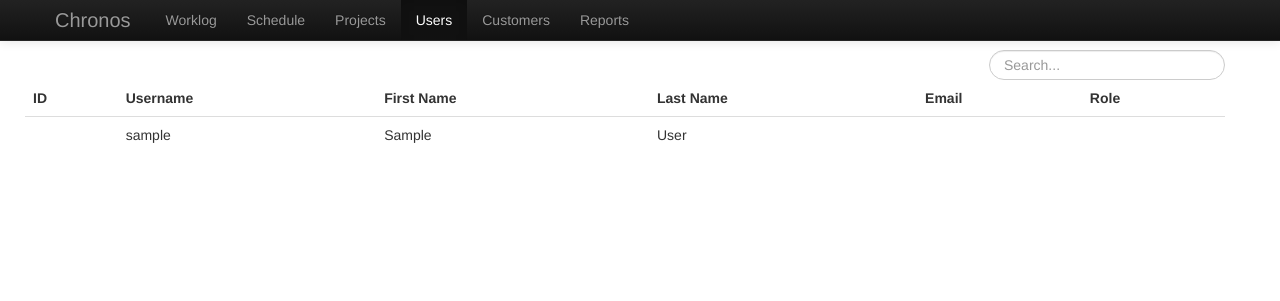
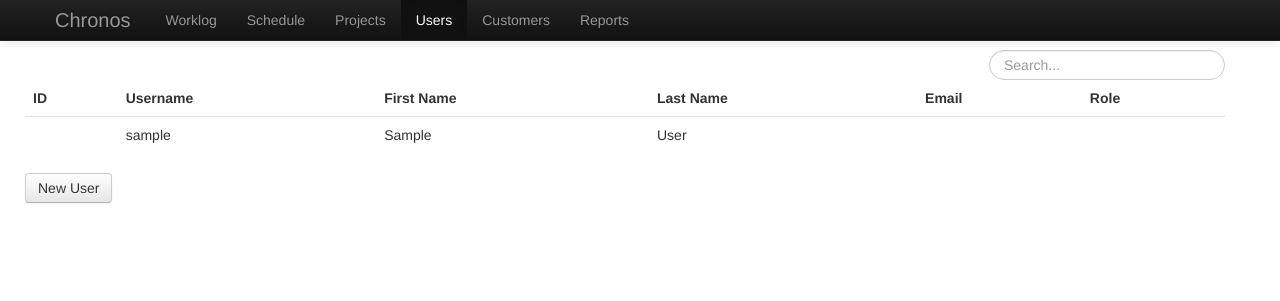
Before and after one commit to 42ideas/chronos, a CodeIgniter app: page /chronos/index.php/user/index in a window 1280 px wide. Shown: the top 301 px of the page. Run offline with CodeIgniter, Linux system fonts and the light colour scheme; tables that the repository leaves empty hold one stand-in row (values such as "Sample post"); data that the repository does not hold is empty.

Commit message:
Forgot to add controller changes and changes to user list view (added a button)

```diff
--- a/app/application/controllers/user.php
+++ b/app/application/controllers/user.php
@@ -20,4 +20,36 @@ class User extends CI_Controller {
 		$this->load->view('user/list', $data);
 		$this->load->view('inc/footer', $data);
 	}
+
+        public function create()
+        {
+            $data['page_title'] = "Create New User";
+            $data['active_link'] = "user-menu";
+            $this->load->helper('form');
+
+            $this->load->view('inc/header', $data);
+            $this->load->view('user/create', $data);
+            $this->load->view('inc/footer', $data);
+        }
+
+        public function create_user()
+        {
+            $this->load->library('firephp');
+            $data['page_title'] = "User list";
+            $data['active_link'] = "user-menu";
+            $this->firephp->trace($_POST['username']);
+            $this->User_model->username = $_POST['username'];
+            $this->User_model->password = $_POST['password'];
+            $this->User_model->first_name = $_POST['first_name'];
+            $this->User_model->last_name = $_POST['last_name'];
+            $this->User_model->email = $_POST['email'];
+            $this->User_model->role = $_POST['role'];
+            $this->User_model->create();
+
+            $data['users'] = $this->User_model->list_all(MAX_RECORDS_PER_PAGE, 0);
+
+            $this->load->view('inc/header', $data);
+            $this->load->view('user/list', $data);
+            $this->load->view('inc/footer', $data);
+        }
 }
--- a/app/application/views/user/list.php
+++ b/app/application/views/user/list.php
@@ -9,17 +9,15 @@
     $this->table->set_template($tmpl);
     $this->table->set_heading('ID', 'Username', 'First Name', 'Last Name', 'Email', 'Role');
 
-                    foreach($users->result() as $user) {
+    foreach ($users->result() as $user) {
         $this->table->add_row(
-                            $user->id,
-                            $user->username,
-                            $user->first_name,
-                            $user->last_name,
-                            $user->email,
-                            $user->role
+                $user->id, $user->username, $user->first_name, $user->last_name, $user->email, $user->role
         );
     }
 
     echo $this->table->generate();
     ?>
 </div>
+<div class="row">
+    <a href="<?php echo base_url('user/create'); ?>" class="btn">New User</a>
+</div>
```
Lines whose indentation alone changed are shown as unchanged.
